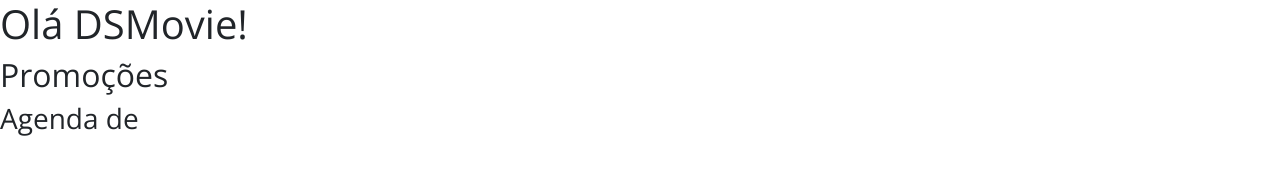
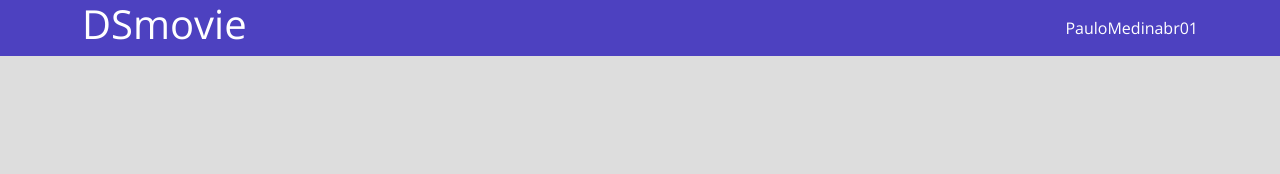
Before and after one commit to PauloMedinabr01/dsmovie, a plain HTML site: page index.html in a window 1280 px wide. Drawn offline with nearby package versions, Linux system fonts and the light colour scheme.

Commit message:
Barra super parte 1

```diff
--- a/css/styles.css
+++ b/css/styles.css
@@ -1,5 +1,26 @@
 @import url('https://fonts.googleapis.com/css2?family=Open+Sans:wght@300;400;700&display=swap');
 
 *{
+    box-sizing: border-box;
     font-family: 'Open Sans', sans-serif;
 }
+
+html, body {
+    background-color: #ddd;
+}
+
+header {
+    background-color: #4D41C0;
+    color: #FFFFFF;
+}
+
+nav {
+    display: flex;
+    align-items: center;
+    justify-content: space-between;
+}
+
+a, a:hover {
+    text-decoration: none;
+    color: unset
+}
--- a/index.html
+++ b/index.html
@@ -6,16 +6,18 @@
     <meta name="viewport" content="width=device-width, initial-scale=1.0">
     <title>DSmovie</title>
 
-
     <link href="https://cdn.jsdelivr.net/npm/bootstrap@5.1.3/dist/css/bootstrap.min.css" rel="stylesheet" integrity="sha384-1BmE4kWBq78iYhFldvKuhfTAU6auU8tT94WrHftjDbrCEXSU1oBoqyl2QvZ6jIW3" crossorigin="anonymous">
 
     <link rel="stylesheet" href="css/styles.css">
 
 </head>
 <body>
-    <h1>Olá DSMovie!</h1>
-    <H2>Promoções</H2>
-    <h3>Agenda de</h3>
+    <header>
+        <nav class="container">
+            <h1>DSmovie</h1>
+            <a href="https://github.com/PauloMedinabr01/dsmovie/commits/main">PauloMedinabr01</a>
+        </nav>
+    </header>
 
 </body>
 </html>
```
